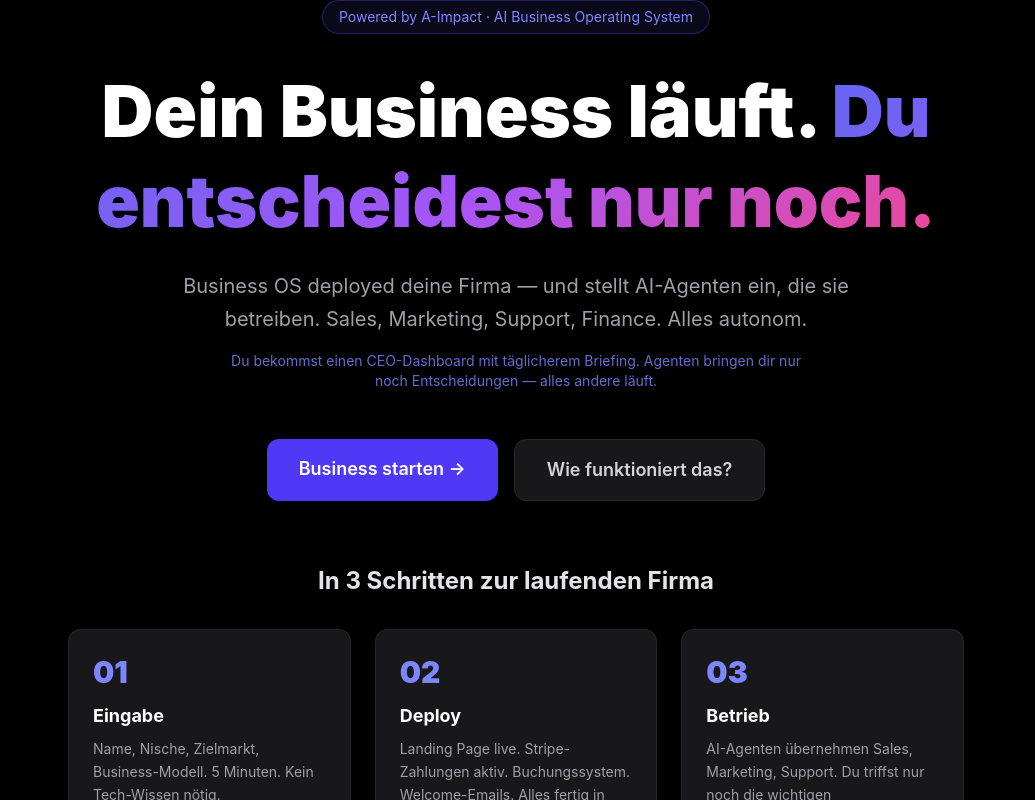
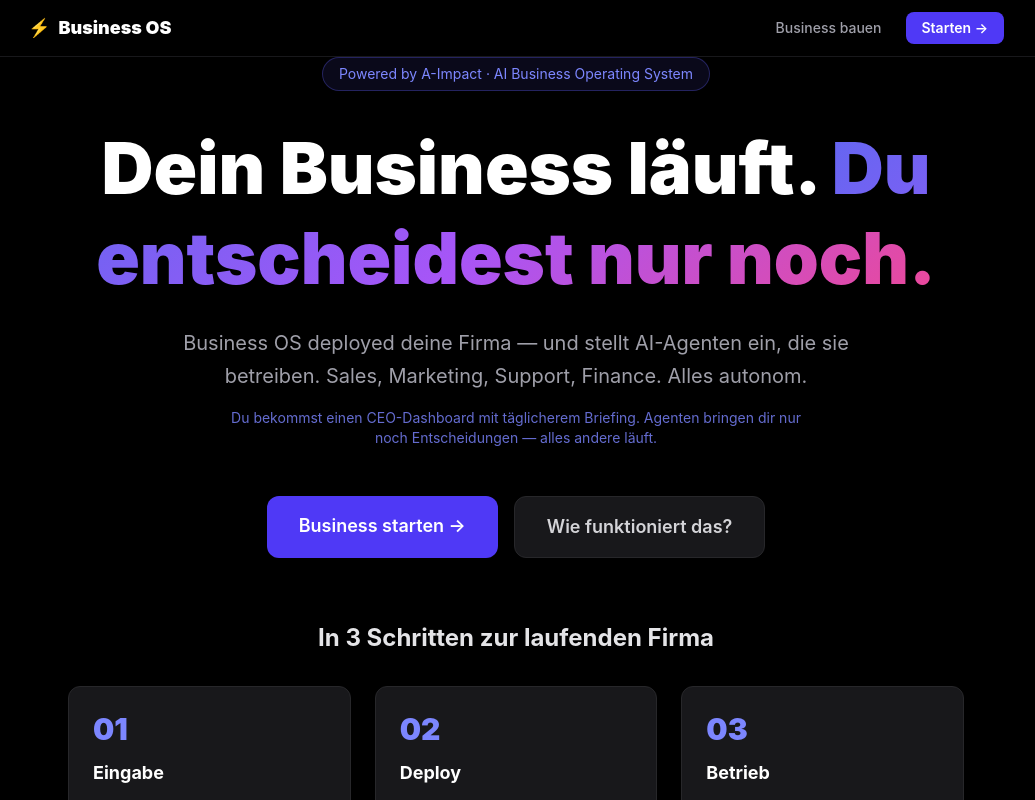
Before and after one commit to Shawty97/business-os, a Next.js app in the folder frontend/: page / in a window 1280 px wide. Shown: the top 800 px of the page, without its empty margins (124-1159 px from the left). Built offline with nearby package versions, Linux system fonts and the light colour scheme.

Commit message:
[Apex] feat: Header nav component, OG meta tags, layout update

```diff
--- a/frontend/app/layout.tsx
+++ b/frontend/app/layout.tsx
@@ -1,15 +1,24 @@
 import type { Metadata } from 'next'
 import './globals.css'
+import Header from '../components/Header'
 
 export const metadata: Metadata = {
   title: 'Business OS — A-Impact',
   description: 'Du gibst eine Idee ein. Wir bauen die Firma.',
+  openGraph: {
+    title: 'Business OS — A-Impact',
+    description: 'Dein Business läuft. Du entscheidest nur noch.',
+    siteName: 'A-Impact Business OS',
+  },
 }
 
 export default function RootLayout({ children }: { children: React.ReactNode }) {
   return (
     <html lang="de">
-      <body className="bg-black text-white min-h-screen antialiased">{children}</body>
+      <body className="bg-black text-white min-h-screen antialiased">
+        <Header />
+        {children}
+      </body>
     </html>
   )
 }
--- /dev/null
+++ b/frontend/components/Header.tsx
@@ -0,0 +1,25 @@
+import Link from 'next/link'
+
+export default function Header() {
+  return (
+    <header className="sticky top-0 z-50 bg-black/80 backdrop-blur-md border-b border-zinc-900">
+      <div className="max-w-5xl mx-auto px-6 h-14 flex items-center justify-between">
+        <Link href="/" className="flex items-center gap-2 font-black text-white text-lg hover:text-indigo-400 transition-colors">
+          <span className="text-indigo-400">⚡</span>
+          <span>Business OS</span>
+        </Link>
+        <nav className="flex items-center gap-6">
+          <Link href="/build" className="text-zinc-400 hover:text-white text-sm font-medium transition-colors">
+            Business bauen
+          </Link>
+          <Link
+            href="/build"
+            className="bg-indigo-600 hover:bg-indigo-500 text-white text-sm font-semibold px-4 py-1.5 rounded-lg transition-colors"
+          >
+            Starten →
+          </Link>
+        </nav>
+      </div>
+    </header>
+  )
+}
```
